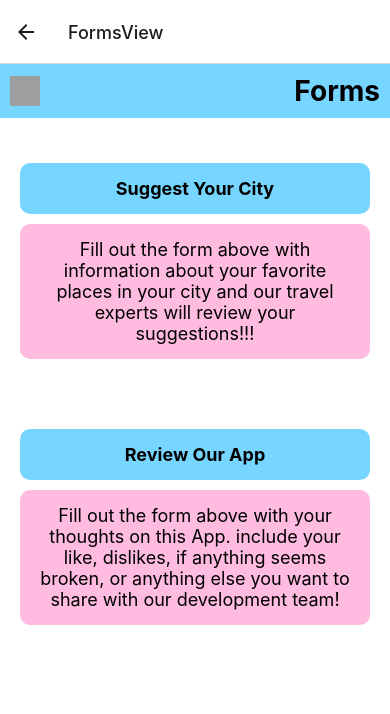
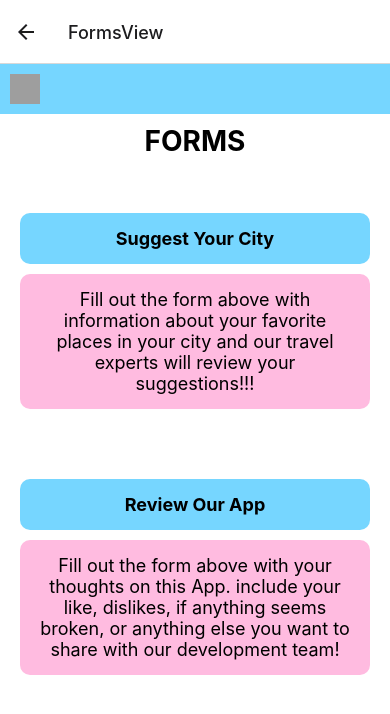
Before and after one commit to marinarosenwald/RoamRaveApplication, a React Native app: screen /FormsView in a window 390 px wide. Shown: the top 714 px of the page. Built offline with nearby package versions, Linux system fonts and the light colour scheme; grey boxes are pictures that could not be loaded.

Commit message:
#Fix Add to Favorites. Update json. #UX fixes

```diff
--- a/ActivitiesContext.js
+++ b/ActivitiesContext.js
@@ -1,17 +1,31 @@
-import React, { createContext, useState } from 'react';
-import activitiesData from './components/ActivitiesData.json'; // Ensure you have this file
+// ActivitiesContext.js
+import React, { createContext, useState, useEffect } from 'react';
+import AsyncStorage from '@react-native-async-storage/async-storage';
 
 const ActivitiesContext = createContext();
 
 export const ActivitiesProvider = ({ children }) => {
-    const [activities, setActivities] = useState(activitiesData);
+    const [activities, setActivities] = useState([]);
 
-    const toggleFavorite = (activity) => {
-        setActivities((prevActivities) =>
-            prevActivities.map((item) =>
-                item.id === activity.id ? { ...item, isFavorite: !item.isFavorite } : item
-            )
+    useEffect(() => {
+        loadActivities();
+    }, []);
+
+    const loadActivities = async () => {
+        try {
+            const data = require('./components/ActivitiesData.json');
+            setActivities(data);
+        } catch (error) {
+            console.error('Error loading activities:', error);
+        }
+    };
+
+    const toggleFavorite = async (activity) => {
+        const updatedActivities = activities.map((item) =>
+            item.id === activity.id ? { ...item, isFavorite: !item.isFavorite } : item
         );
+        setActivities(updatedActivities);
+        await AsyncStorage.setItem('ActivitiesData', JSON.stringify(updatedActivities));
     };
 
     return (
--- a/components/ActivityDetails.js
+++ b/components/ActivityDetails.js
@@ -1,16 +1,24 @@
-import React, { useState, useContext } from 'react';
+import React, { useState, useContext, useEffect } from 'react';
 import { View, Text, StyleSheet, Image, TouchableOpacity } from 'react-native';
 import { useRoute, useNavigation } from '@react-navigation/native';
 import MapView, { Marker } from 'react-native-maps';
 import Ionicons from 'react-native-vector-icons/Ionicons';
+import AsyncStorage from '@react-native-async-storage/async-storage';
 import ActivitiesContext from '../ActivitiesContext';
 
 const ActivityDetails = () => {
     const route = useRoute();
     const navigation = useNavigation();
     const { activity } = route.params;
-    const { toggleFavorite } = useContext(ActivitiesContext);
+    const { toggleFavorite, activities } = useContext(ActivitiesContext);
     const [isFavorite, setIsFavorite] = useState(activity.isFavorite);
+
+    useEffect(() => {
+        const updatedActivity = activities.find(item => item.id === activity.id);
+        if (updatedActivity) {
+            setIsFavorite(updatedActivity.isFavorite);
+        }
+    }, [activities]);
 
     const handleToggleFavorite = () => {
         toggleFavorite(activity);
--- a/components/AddMemory.js
+++ b/components/AddMemory.js
@@ -33,7 +33,10 @@ const AddMemory = () => {
         <TouchableOpacity onPress={() => navigation.navigate('Menu')}>
           <Image source={{ uri: 'https://img.icons8.com/ios-filled/50/ff00ff/menu--v1.png' }} style={styles.menuIcon} />
         </TouchableOpacity>
-        <Text style={styles.headerTitle}>Add Memory</Text>
+        <Text style={styles.headerTitle}></Text>
+      </View>
+      <View style={styles.titleContainer}>
+        <Text style={styles.title}>Add Memory</Text>
         <TouchableOpacity onPress={saveMemory}>
           <Image source={{ uri: 'https://img.icons8.com/ios/50/000000/bookmark-ribbon.png' }} style={styles.saveIcon} />
         </TouchableOpacity>
@@ -59,6 +62,9 @@ const AddMemory = () => {
   );
 };
 
+const skyBlue = '#76d6ff';
+const babyPink = '#ffbbe0';
+
 const styles = StyleSheet.create({
   container: {
     flex: 1,
@@ -67,15 +73,28 @@ const styles = StyleSheet.create({
   header: {
     flexDirection: 'row',
     alignItems: 'center',
-    backgroundColor: '#76d6ff',
+    backgroundColor: skyBlue,
     padding: 10,
+    width: '100%',
   },
   menuIcon: {
     width: 30,
     height: 30,
-    marginRight: 10,
   },
   headerTitle: {
+    fontSize: 24,
+    fontWeight: 'bold',
+    color: 'black',
+    marginLeft: 10,
+  },
+  titleContainer: {
+    flexDirection: 'row',
+    alignItems: 'center',
+    justifyContent: 'center',
+    paddingHorizontal: 10,
+    paddingVertical: 10,
+  },
+  title: {
     flex: 1,
     fontSize: 28,
     fontWeight: 'bold',
@@ -93,7 +112,7 @@ const styles = StyleSheet.create({
   input: {
     width: '100%',
     padding: 10,
-    backgroundColor: '#ffbbe0',
+    backgroundColor: babyPink,
     borderRadius: 10,
     marginBottom: 15,
     fontSize: 18,
--- a/components/Favorites.js
+++ b/components/Favorites.js
@@ -32,12 +32,12 @@ const Favorites = () => {
         <TouchableOpacity onPress={() => navigation.navigate('Menu')}>
           <Image source={{ uri: 'https://img.icons8.com/ios-filled/50/ff00ff/menu--v1.png' }} style={styles.menuIcon} />
         </TouchableOpacity>
-
-
-
+        <Text style={styles.headerTitle}></Text>
+      </View>
+      <View style={styles.titleContainer}>
         <Text style={styles.title}>Favorites</Text>
         <Image source={{ uri: 'https://img.icons8.com/ios-filled/50/ff0000/like.png' }} style={styles.heartIcon} />
-        </View>
+      </View>
       <FlatList
         data={activities}
         keyExtractor={(item) => item.id.toString()}
@@ -56,6 +56,9 @@ const Favorites = () => {
   );
 };
 
+const skyBlue = '#76d6ff';
+const babyPink = '#ffbbe0';
+
 const styles = StyleSheet.create({
   container: {
     flex: 1,
@@ -64,18 +67,30 @@ const styles = StyleSheet.create({
   header: {
     flexDirection: 'row',
     alignItems: 'center',
-    backgroundColor: '#76d6ff',
+    backgroundColor: skyBlue,
     padding: 10,
-    paddingLeft: 20,
+    width: '100%',
   },
   menuIcon: {
     width: 30,
     height: 30,
-    marginRight: 10,
+  },
+  headerTitle: {
+    fontSize: 24,
+    fontWeight: 'bold',
+    color: 'black',
+    marginLeft: 10,
+  },
+  titleContainer: {
+    flexDirection: 'row',
+    alignItems: 'center',
+    justifyContent: 'center',
+    paddingHorizontal: 10,
+    paddingVertical: 10,
   },
   title: {
     flex: 1,
-    fontSize: 32,
+    fontSize: 28,
     fontWeight: 'bold',
     color: 'black',
     textAlign: 'center',
@@ -86,7 +101,7 @@ const styles = StyleSheet.create({
     marginLeft: 5,
   },
   activityItem: {
-    backgroundColor: '#ffbbe0',
+    backgroundColor: babyPink,
     padding: 15,
     borderRadius: 10,
     flexDirection: 'row',
--- a/components/FormsView.js
+++ b/components/FormsView.js
@@ -5,7 +5,7 @@ import { useNavigation } from '@react-navigation/native';
 const FormsView = () => {
   const navigation = useNavigation();
   const skyBlue = '#76d6ff';
-  const Pink = '#ffbbe0';
+  const babyPink = '#ffbbe0';
 
   return (
     <View style={styles.container}>
@@ -13,18 +13,21 @@ const FormsView = () => {
         <TouchableOpacity onPress={() => navigation.navigate('Menu')}>
           <Image source={{ uri: 'https://img.icons8.com/ios-filled/50/ff00ff/menu--v1.png' }} style={styles.menuIcon} />
         </TouchableOpacity>
-        <Text style={styles.title}>Forms</Text>
+        <Text style={styles.headerTitle}></Text>
+      </View>
+      <View style={styles.titleContainer}>
+        <Text style={styles.title}>FORMS</Text>
       </View>
       <ScrollView style={styles.scrollContainer}>
         <View style={styles.spacer} />
         <View style={styles.innerContainer}>
           <TouchableOpacity
-            style={[styles.linkContainer, { backgroundColor: '#76d6ff' }]}
+            style={[styles.linkContainer, { backgroundColor: skyBlue }]}
             onPress={() => Linking.openURL("https://docs.google.com/forms/d/e/1FAIpQLSfef7lCeuM_tIP24sY9Hw2oLF-35ELGNfP9BORXrafSGBMuqg/viewform?usp=sf_link")}
           >
             <Text style={styles.linkText}>Suggest Your City</Text>
           </TouchableOpacity>
-          <View style={[styles.textContainer, { backgroundColor: Pink }]}>
+          <View style={[styles.textContainer, { backgroundColor: babyPink }]}>
             <Text style={styles.text}>
               Fill out the form above with information about your favorite places in your city and our travel experts will review your suggestions!!!
             </Text>
@@ -33,12 +36,12 @@ const FormsView = () => {
         <View style={styles.spacerLarge} />
         <View style={styles.innerContainer}>
           <TouchableOpacity
-            style={[styles.linkContainer, { backgroundColor: '#76d6ff' }]}
+            style={[styles.linkContainer, { backgroundColor: skyBlue }]}
             onPress={() => Linking.openURL("https://docs.google.com/forms/d/e/1FAIpQLSfxP0GzA1x7GnxBsIIL8p7QwmpWlYkxxJSlmTNiumEAlGRHZg/viewform?usp=sf_link")}
           >
             <Text style={styles.linkText}>Review Our App</Text>
           </TouchableOpacity>
-          <View style={[styles.textContainer, { backgroundColor:  '#ffbbe0' }]}>
+          <View style={[styles.textContainer, { backgroundColor: babyPink }]}>
             <Text style={styles.text}>
               Fill out the form above with your thoughts on this App. include your like, dislikes, if anything seems broken, or anything else you want to share with our development team!
             </Text>
@@ -57,19 +60,32 @@ const styles = StyleSheet.create({
   header: {
     flexDirection: 'row',
     alignItems: 'center',
-    justifyContent: 'space-between',
-    backgroundColor: '#76d6ff',
+    backgroundColor: '#76d6ff', // skyBlue color
     padding: 10,
+    width: '100%',
   },
   menuIcon: {
     width: 30,
     height: 30,
   },
+  headerTitle: {
+    fontSize: 24,
+    fontWeight: 'bold',
+    color: 'black',
+    marginLeft: 10,
+  },
+  titleContainer: {
+    flexDirection: 'row',
+    alignItems: 'center',
+    justifyContent: 'center',
+    paddingHorizontal: 10,
+    paddingVertical: 10,
+  },
   title: {
     fontSize: 28,
     fontWeight: 'bold',
+    textAlign: 'center',
     color: 'black',
-    textAlign: 'center',
   },
   scrollContainer: {
     flex: 1,
@@ -103,23 +119,6 @@ const styles = StyleSheet.create({
     fontSize: 18,
     textAlign: 'center',
   },
-  navigationBar: {
-    flexDirection: 'row',
-    alignItems: 'center',
-    marginTop: 20,
-  },
-  navIcon: {
-    width: 80,
-    height: 80,
-    marginLeft: -10,
-  },
-  navTitle: {
-    flex: 1,
-    color: 'black',
-    fontWeight: 'bold',
-    fontSize: 24,
-    textAlign: 'center',
-  },
 });
 
 export default FormsView;
--- a/components/Memories.js
+++ b/components/Memories.js
@@ -7,6 +7,8 @@ import Memory from './Memory'; // Import Memory model
 const Memories = () => {
   const [memories, setMemories] = useState([]);
   const navigation = useNavigation();
+  const skyBlue = '#76d6ff';
+  const babyPink = '#ffbbe0';
 
   useEffect(() => {
     loadMemories();
@@ -30,6 +32,9 @@ const Memories = () => {
         <TouchableOpacity onPress={() => navigation.navigate('Menu')}>
           <Image source={{ uri: 'https://img.icons8.com/ios-filled/50/ff00ff/menu--v1.png' }} style={styles.menuIcon} />
         </TouchableOpacity>
+        <Text style={styles.headerTitle}></Text>
+      </View>
+      <View style={styles.titleContainer}>
         <Text style={styles.title}>Memories</Text>
         <TouchableOpacity onPress={() => navigation.navigate('AddMemory')}>
           <Image source={{ uri: 'https://img.icons8.com/ios-filled/50/000000/plus-math.png' }} style={styles.plusIcon} />
@@ -53,6 +58,9 @@ const Memories = () => {
   );
 };
 
+const skyBlue = '#76d6ff';
+const babyPink = '#ffbbe0';
+
 const styles = StyleSheet.create({
   container: {
     flex: 1,
@@ -61,26 +69,41 @@ const styles = StyleSheet.create({
   header: {
     flexDirection: 'row',
     alignItems: 'center',
-    justifyContent: 'space-between',
-    backgroundColor: '#76d6ff', // skyBlue color
+    backgroundColor: skyBlue,
     padding: 10,
+    width: '100%',
   },
   menuIcon: {
     width: 30,
     height: 30,
-    marginRight: 10,
+  },
+  headerTitle: {
+    fontSize: 24,
+    fontWeight: 'bold',
+    color: 'black',
+    marginLeft: 10,
+  },
+  titleContainer: {
+    flexDirection: 'row',
+    alignItems: 'center',
+    justifyContent: 'center',
+    paddingHorizontal: 10,
+    paddingVertical: 10,
   },
   title: {
+    flex: 1,
     fontSize: 28,
     fontWeight: 'bold',
     color: 'black',
+    textAlign: 'center',
   },
   plusIcon: {
     width: 30,
     height: 30,
+    marginLeft: 5,
   },
   memoryItem: {
-    backgroundColor: '#ffbbe0', // babyPink color
+    backgroundColor: babyPink,
     padding: 15,
     borderRadius: 10,
     flexDirection: 'row',
```
